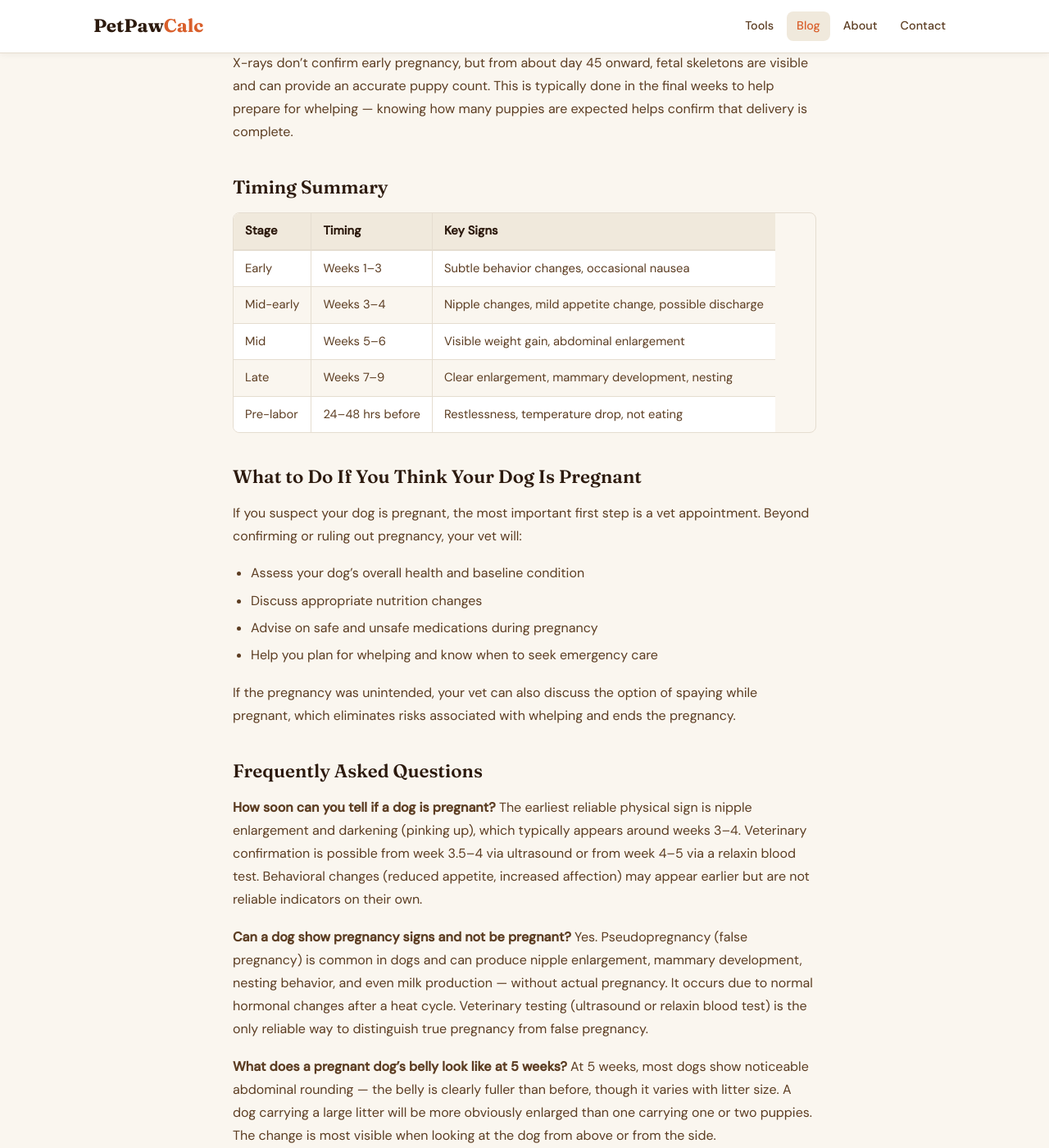
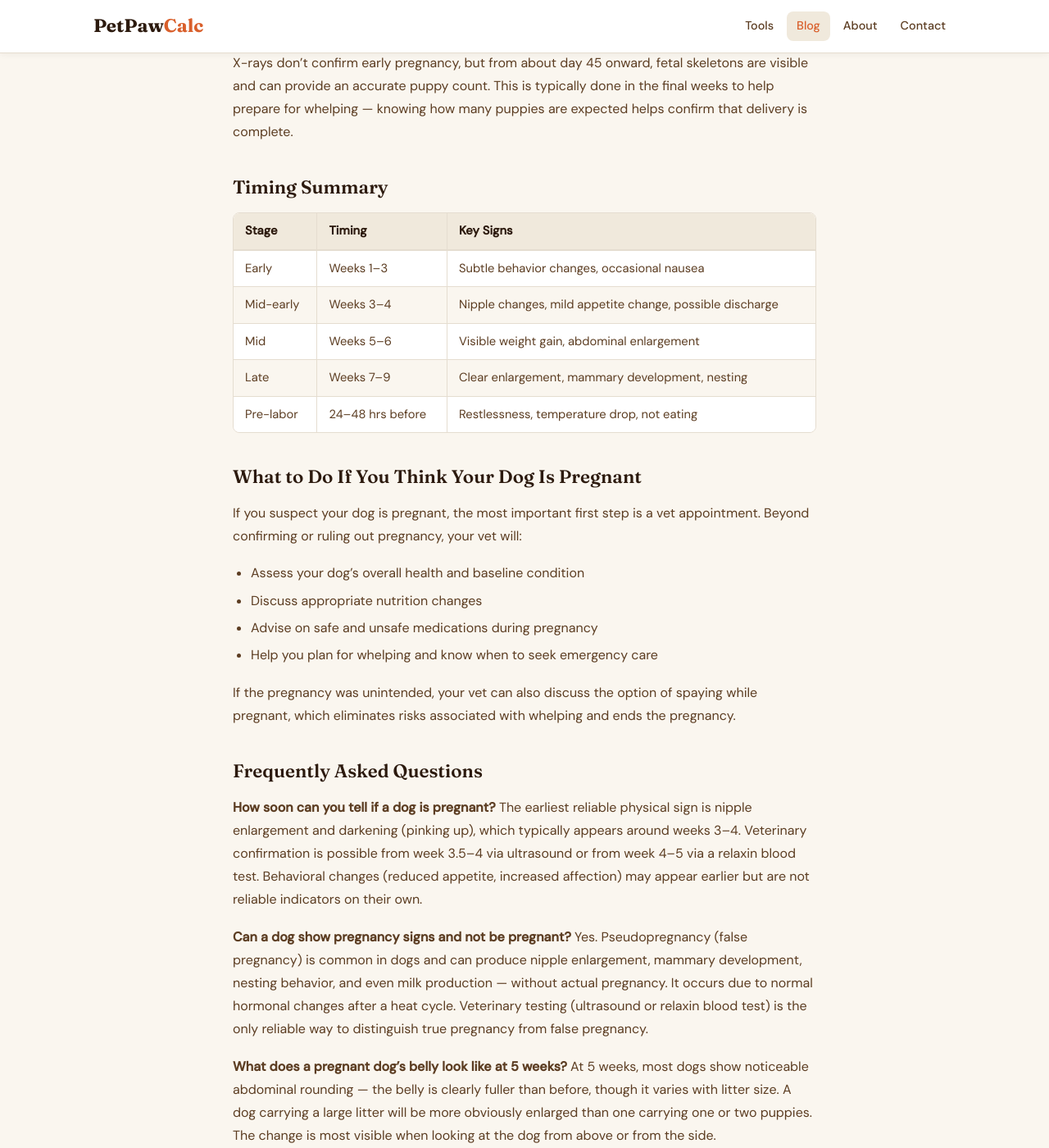
Before and after one commit to canghun13/petpawcalc, a Jekyll site: the page built from _posts/2026-05-26-how-to-tell-if-dog-is-pregnant.md, in a window 1280 px wide and 1400 px high, scrolled down 3377 px. Shown: the whole window at 82% size. Built offline with Jekyll 4.4.1, drawn with Linux system fonts in a browser that asks for light colours.

Commit message:
Add files via upload

```diff
--- a/_layouts/post.html
+++ b/_layouts/post.html
@@ -37,8 +37,8 @@
     .post-body ul, .post-body ol { color: var(--brown-mid); padding-left: 22px; margin-bottom: 18px; }
     .post-body li { margin-bottom: 7px; line-height: 1.65; }
     .post-body a { color: var(--orange); text-decoration: underline; text-underline-offset: 2px; }
-    .post-body .table-wrapper { border-radius: var(--radius-sm); overflow-x: auto; border: 1px solid var(--border); margin: 8px 0 28px; max-width: 100%; -webkit-overflow-scrolling: touch; }
-    .post-body table { width: auto; min-width: 100%; border-collapse: collapse; border-spacing: 0; font-size: 0.92rem; background: var(--white); margin: 0; table-layout: fixed; }
+    .post-body .table-wrapper { border-radius: var(--radius-sm); overflow-x: auto; border: 1px solid var(--border); margin: 8px 0 28px; }
+    .post-body table { width: 100%; min-width: 480px; border-collapse: collapse; border-spacing: 0; font-size: 0.92rem; background: var(--white); margin: 0; }
     .post-body th { background: var(--cream-dark); color: var(--brown); font-weight: 600; text-align: left; padding: 10px 14px; border-bottom: 2px solid var(--border); border-right: 1px solid var(--border); white-space: nowrap; }
     .post-body th:last-child { border-right: none; }
     .post-body td { color: var(--brown-mid); padding: 10px 14px; border-bottom: 1px solid var(--border); border-right: 1px solid var(--border); }
```
Also changed, not shown: other parts of _layouts/post.html (+0 -3 lines).
